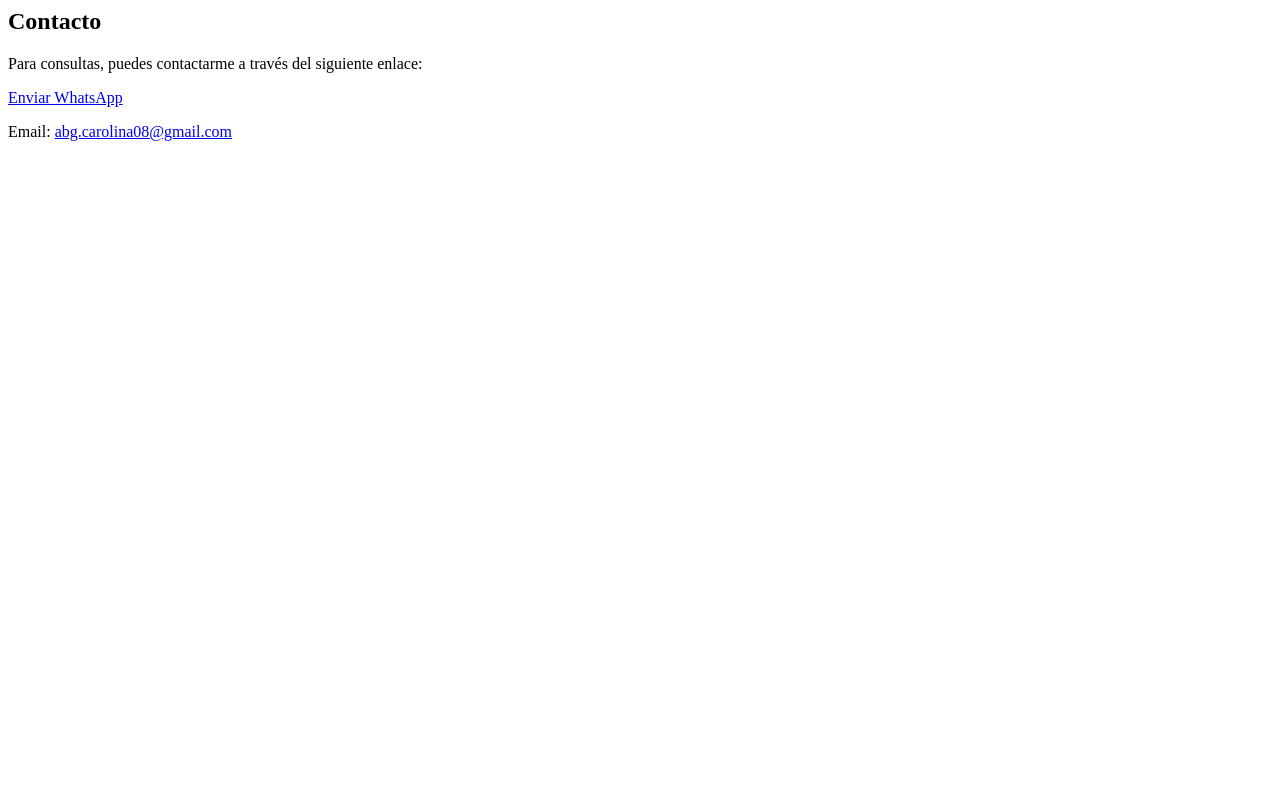
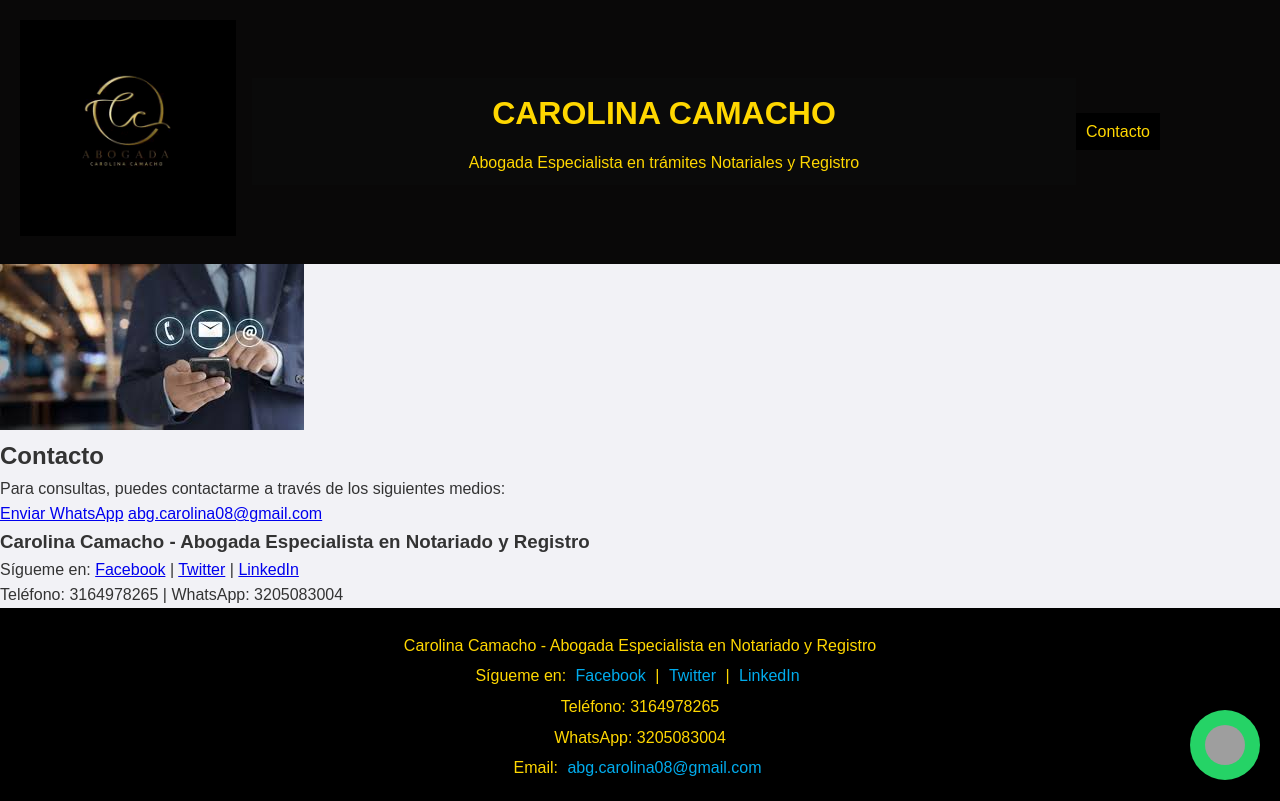
Before and after one commit to santiagoquilindo/pagina_abg, a plain HTML site: page pagabg2/contacto.html in a window 1280 px wide. Drawn offline with Linux system fonts and the light colour scheme; grey boxes are pictures that could not be loaded.

Commit message:
Actualiza archivos de contacto, añade nuevos estilos y secciones

```diff
--- /dev/null
+++ b/pagabg2/contacto.css
@@ -0,0 +1,43 @@
+#contacto {
+    text-align: center;
+    background-color: #f9f9f9;
+    padding: 20px;
+    margin: 20px auto;
+    border-radius: 8px;
+    box-shadow: 0 4px 8px rgba(0, 0, 0, 0.2);
+    max-width: 800px;
+}
+
+#contacto img {
+    width: 100%;
+    max-width: 400px;
+    height: auto;
+    margin-bottom: 20px;
+    border-radius: 8px;
+}
+
+#contacto h2,
+#contacto h3 {
+    color: #333;
+}
+
+#contacto a {
+    display: inline-block;
+    margin: 10px;
+    padding: 10px 15px;
+    color: #fff;
+    text-decoration: none;
+    border-radius: 5px;
+}
+
+.boton-whatsapp {
+    background-color: #25D366;
+}
+
+.boton-email {
+    background-color: #007BFF;
+}
+
+#contacto a:hover {
+    opacity: 0.8;
+}
--- a/pagabg2/contacto.html
+++ b/pagabg2/contacto.html
@@ -1,6 +1,78 @@
-<section id="contacto" class="contacto">
-    <h2>Contacto</h2>
-    <p>Para consultas, puedes contactarme a través del siguiente enlace:</p>
-    <a href="https://wa.me/+573205083004?text=hola estoy interesado/a en recibir información sobre los servicios de asesoría legal que ofreces. Agradezco mucho su atención y tu pronta respuesta." class="whatsapp-link">Enviar WhatsApp</a>
-    <p>Email: <a href="mailto:abg.carolina08@gmail.com">abg.carolina08@gmail.com</a></p>
-</section>
+<!--  -->
+
+<!DOCTYPE html>
+<html lang="es">
+
+<head>
+    <meta charset="UTF-8">
+    <meta name="viewport" content="width=device-width, initial-scale=1.0">
+    <title>CAROLINA CAMACHO - Abogada Especialista en Notariado y Registro</title>
+    <link rel="stylesheet" href="asesoria.css">
+    <link rel="stylesheet" href="logowasap3.css">
+</head>
+
+<body>
+
+    <!-- WhatsApp Icon -->
+    <div class="whatsapp-icon">
+        <a href="https://wa.me/+573205083004" target="_blank">
+            <img src="https://upload.wikimedia.org/wikipedia/commons/6/6b/WhatsApp.svg" alt="WhatsApp">
+        </a>
+    </div>
+
+    <!-- Header -->
+    <header class="headerprincipal">
+        <div class="logo">
+            <img src="img/logovideo.gif" class="logo-gif" alt="Logo GIF">
+        </div>
+        <div class="tituloxd">
+            <h1>CAROLINA CAMACHO</h1>
+            <p>Abogada Especialista en trámites Notariales y Registro</p>
+        </div>
+        <nav class="navegar">
+            <ul>
+                <li><a href="contacto.html">Contacto</a></li>
+            </ul>
+        </nav>
+    </header>
+
+    <section id="contacto">
+        <img src="contacto.jpeg" alt="Imagen de contacto">
+
+        <h2>Contacto</h2>
+        <p>Para consultas, puedes contactarme a través de los siguientes medios:</p>
+
+        <a href="https://wa.me/3205083004" class="boton-whatsapp">Enviar WhatsApp</a>
+        <a href="mailto:abg.carolina08@gmail.com" class="boton-email">abg.carolina08@gmail.com</a>
+
+        <h3>Carolina Camacho - Abogada Especialista en Notariado y Registro</h3>
+        <p>
+            Sígueme en:
+            <a href="https://facebook.com" target="_blank">Facebook</a> |
+            <a href="https://twitter.com" target="_blank">Twitter</a> |
+            <a href="https://linkedin.com" target="_blank">LinkedIn</a>
+        </p>
+
+        <p>Teléfono: 3164978265 | WhatsApp: 3205083004</p>
+    </section>
+            </div>
+        </div>
+    </section>
+
+    <!-- Footer -->
+    <footer>
+        <p>Carolina Camacho - Abogada Especialista en Notariado y Registro</p>
+        <p>
+            Sígueme en:
+            <a href="https://facebook.com/tu-perfil" target="_blank">Facebook</a> |
+            <a href="https://twitter.com/tu-perfil" target="_blank">Twitter</a> |
+            <a href="https://linkedin.com/in/tu-perfil" target="_blank">LinkedIn</a>
+        </p>
+        <p>Teléfono: 3164978265</p>
+        <p>WhatsApp: 3205083004</p>
+        <p>Email: <a href="mailto:abg.carolina08@gmail.com">abg.carolina08@gmail.com</a></p>
+    </footer>
+
+</body>
+
+</html>
```
Also changed, not shown: pagabg2/divorcio.css (+7 -4 lines), pagabg2/index.html (+1 -1 lines), pagabg2/matrimonio.html (added, +78 -0 lines), pagabg2/contacto.jpeg (added), pagabg2/stilos.css (renamed from pagabg2/dogor.css), pagabg2/sucesion.jpeg (added), 2 other files.
